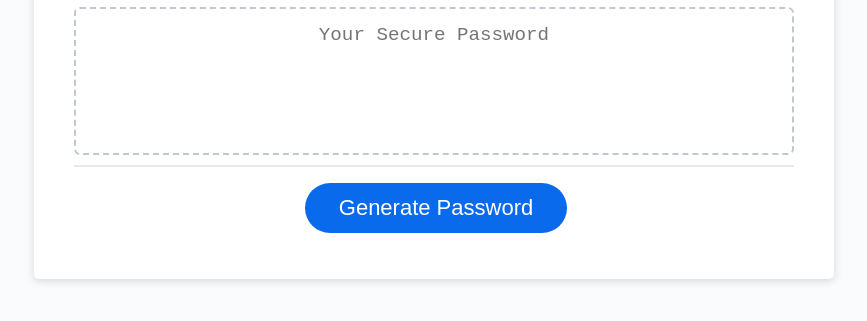
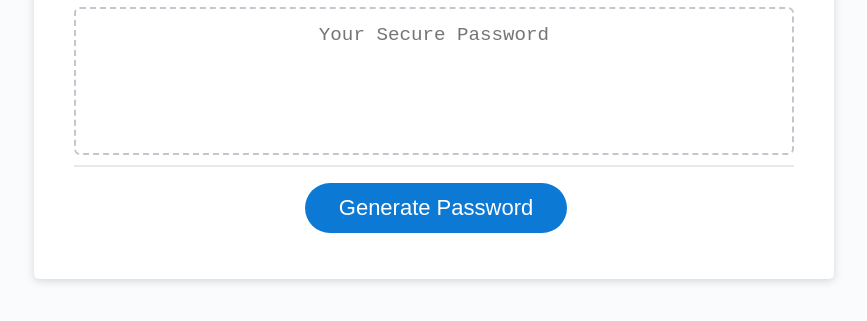
Before and after one commit to Twenty-FourSeven/employee-password-generator, a plain HTML site: page index.html in a window 1280 px wide. Shown: the part 241-562 px from the top of the page, without its empty margins (206-1073 px from the left). Drawn offline with Linux system fonts and the light colour scheme.

Commit message:
change button color to light blue

```diff
--- a/assets/css/style.css
+++ b/assets/css/style.css
@@ -74,7 +74,7 @@ header {
 
 .btn {
   border: none;
-  background-color: hsl(214, 93%, 48%);
+  background-color: hsl(207, 89%, 44%);
   border-radius: 25px;
   box-shadow: rgba(0, 0, 0, 0.1) 0px 1px 6px 0px rgba(0, 0, 0, 0.2) 0px 1px 1px
     0px;
--- a/assets/javascript/password.js
+++ b/assets/javascript/password.js
@@ -184,9 +184,6 @@ function generatePassword() {
 
 }
 
-
-
-
 // Write password to the #password input
 function writePassword() {
   var password = generatePassword();
@@ -195,6 +192,5 @@ function writePassword() {
   passwordText.value = password;
 }
 
-
 // Add event listener to generate button
 generateBtn.addEventListener("click", writePassword);
```
